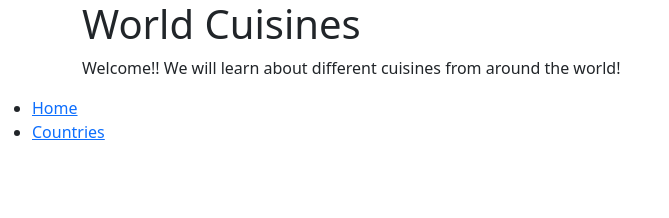
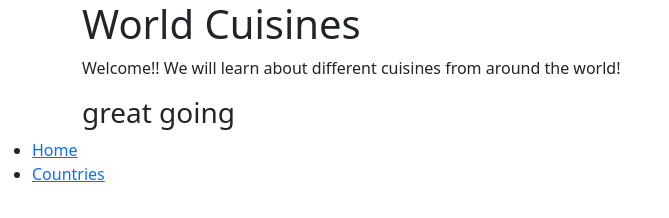
Before and after one commit to netro8/fsd2, a plain HTML site: page index.html in a window 1280 px wide. Shown: the whole page, without its empty margins (0-669 px from the left). Drawn offline with nearby package versions, Linux system fonts and the light colour scheme.

Commit message:
Update index.html

```diff
--- a/index.html
+++ b/index.html
@@ -11,6 +11,7 @@
 <div class="container">
   <h1>World Cuisines</h1>
   <p> Welcome!! We will learn about different cuisines from around the world!</p>
+  <h3> great going </h3>
 </div>
 <ul>
     <li><a href="home.html">Home</a></li>
```
